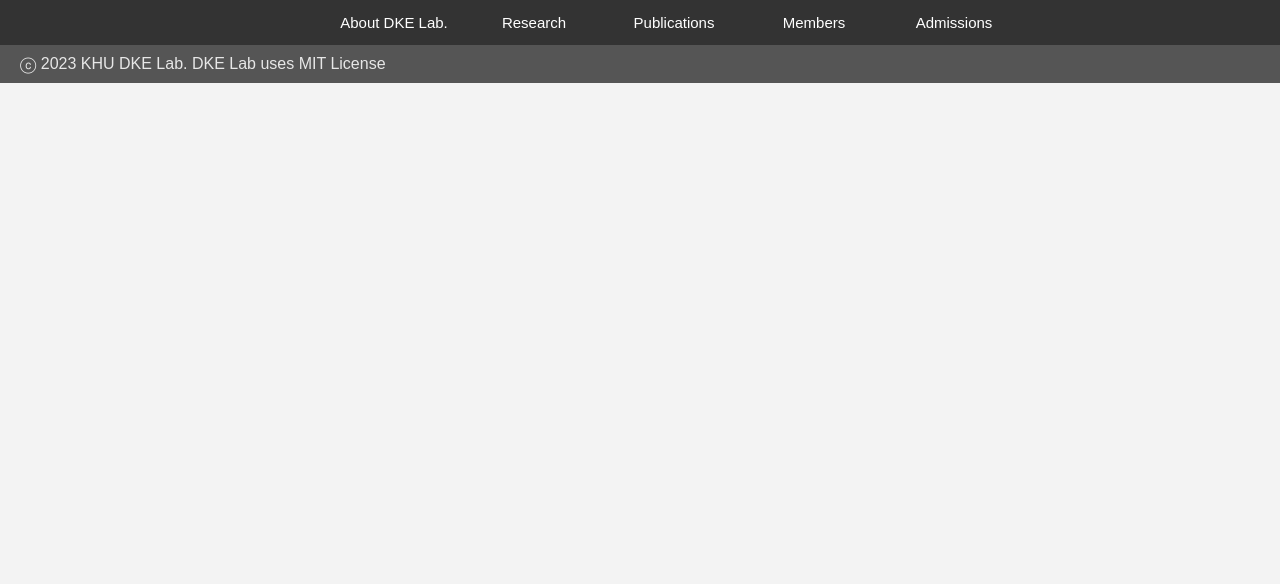
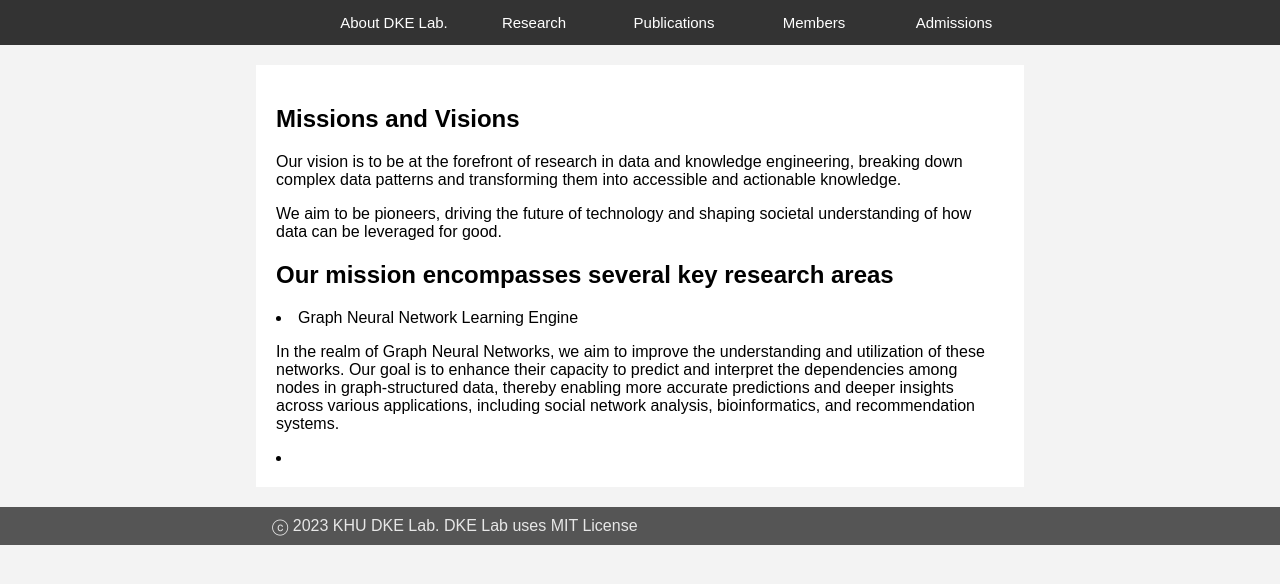
Before and after one commit to meongju0o0/DKE-homepage, a React (Create React App) app: page /pages/about/missions in a window 1280 px wide. Shown: the top 584 px of the page. Built offline with nearby package versions, Linux system fonts and the light colour scheme.

Commit message:
fix pages

```diff
--- a/src/App.js
+++ b/src/App.js
@@ -5,7 +5,6 @@ import Footer from './components/Footer';
 import MainPage from './MainPage';
 
 import AboutProfessor from './components/pages/about/AboutProfessor'
-import Greetings from './components/pages/about/Greetings'
 import Missions from './components/pages/about/Missions'
 import Research from './components/pages/research/Research'
 import Publications from './components/pages/publications/Publications'
@@ -19,14 +18,13 @@ function App() {
             <div>
                 <Navbar />
                 <Routes>
-                    <Route index element={<MainPage />} />
-                    <Route path="/pages/about/about-professor" component={AboutProfessor} />
-                    <Route path="/pages/about/greetings" component={Greetings} />
-                    <Route path="/pages/about/missions" component={Missions} />
-                    <Route path="/pages/research" component={Research} />
-                    <Route path="/pages/publications" component={Publications} />
-                    <Route path="/pages/members" component={Members} />
-                    <Route path="/pages/admissions" component={Admissions} />
+                    <Route path="/" element={<MainPage />} />
+                    <Route path="/pages/about/about-professor" element={<AboutProfessor />} />
+                    <Route path="/pages/about/missions" element={<Missions />} />
+                    <Route path="/pages/research" element={<Research />} />
+                    <Route path="/pages/publications" element={<Publications />} />
+                    <Route path="/pages/members" element={<Members />} />
+                    <Route path="/pages/admissions" element={<Admissions />} />
                 </Routes>
                 <Footer />
             </div>
--- a/src/components/Footer.js
+++ b/src/components/Footer.js
@@ -5,7 +5,9 @@ const Footer = () => {
     return (
         <footer> {
             <div className="footer">
-                <p>ⓒ 2023 KHU DKE Lab. DKE Lab uses MIT License</p>
+                <div className="wrapper">
+                    <p>ⓒ 2023 KHU DKE Lab. DKE Lab uses MIT License</p>
+                </div>
             </div>
         }
         </footer>
--- a/src/components/Navbar.js
+++ b/src/components/Navbar.js
@@ -46,7 +46,6 @@ const Navbar = () => {
                         </button>
                         <div className="dropdown-content">
                             <Link to="/pages/about/about-professor">About Professor</Link>
-                            <Link to="/pages/about/greetings">Greetings</Link>
                             <Link to="/pages/about/missions">Missions</Link>
                         </div>
                     </div>
--- a/src/components/pages/about/Missions.js
+++ b/src/components/pages/about/Missions.js
@@ -0,0 +1,23 @@
+import React from 'react';
+
+import '../styles/Default.css';
+
+
+const Missions = () => {
+    return (
+        <div className="wrapper">
+            <div className="main-content">
+                <h2>Missions and Visions</h2>
+                <p>Our vision is to be at the forefront of research in data and knowledge engineering, breaking down complex data patterns and transforming them into accessible and actionable knowledge.</p>
+                <p>We aim to be pioneers, driving the future of technology and shaping societal understanding of how data can be leveraged for good.</p>
+
+                <h2>Our mission encompasses several key research areas</h2>
+                <li>Graph Neural Network Learning Engine</li>
+                <p>In the realm of Graph Neural Networks, we aim to improve the understanding and utilization of these networks. Our goal is to enhance their capacity to predict and interpret the dependencies among nodes in graph-structured data, thereby enabling more accurate predictions and deeper insights across various applications, including social network analysis, bioinformatics, and recommendation systems.</p>
+                <li></li>
+            </div>
+        </div>
+    );
+}
+
+export default Missions;
--- /dev/null
+++ b/src/components/pages/styles/Default.css
@@ -0,0 +1,33 @@
+.main-content {
+    background-color: white;
+    padding: 20px;
+    margin-top: 20px;
+    margin-bottom: 20px;
+}
+
+.wrapper {
+    max-width: 80%;
+    margin: 0 auto;
+    padding: 0 10px;
+}
+
+@media screen and (min-width: 1024px) {
+    .wrapper {
+        max-width: 70%;
+        margin: 0 auto;
+    }
+}
+
+@media screen and (min-width: 1280px) {
+    .wrapper {
+        max-width: 60%;
+        margin: 0 auto;
+    }
+}
+
+@media screen and (min-width: 1920px) {
+    .wrapper {
+        max-width: 50%;
+        margin: 0 auto;
+    }
+}
```
Also changed, not shown: src/components/pages/about/Greetings.js (deleted).
